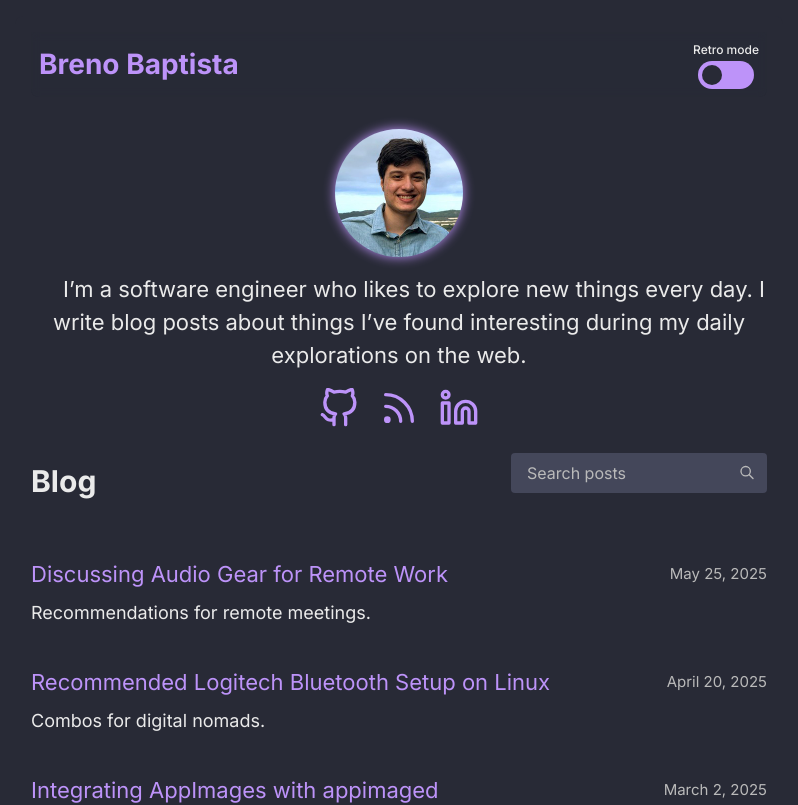
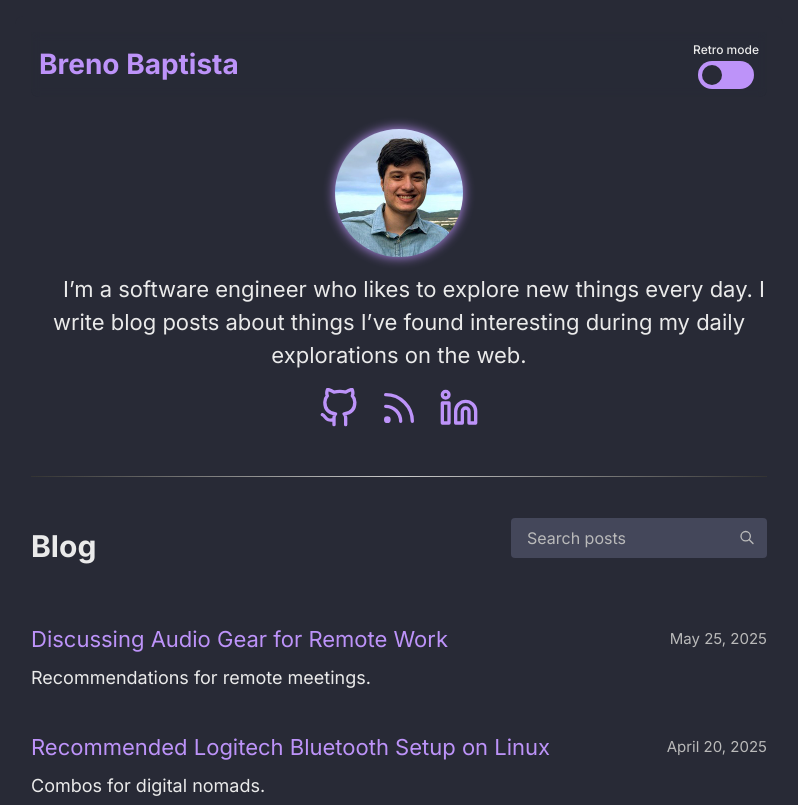
Before and after one commit to brenobaptista/blog, a Next.js app: page / in a window 1280 px wide. Shown: the top 805 px of the page, without its empty margins (241-1039 px from the left). Built offline with nearby package versions, Linux system fonts and the light colour scheme.

Commit message:
Use Separator between HomeHeader and Blog

```diff
--- a/src/pages/index.tsx
+++ b/src/pages/index.tsx
@@ -10,6 +10,7 @@ import Date from '@/components/Date'
 import Layout from '@/components/Layout'
 import RetroHomeSection from '@/components/RetroHomeSection'
 import Search from '@/components/Search'
+import Separator from '@/components/Separator'
 import { Post, getSortedPostsData } from '@/lib/posts'
 import generateRss from '@/lib/rss'
 import generateSitemap from '@/lib/sitemap'
@@ -98,6 +99,7 @@ const Home = ({ allPostsData }: IHome) => {
         </SocialIcons>
       </HomeHeader>
       <RetroHomeSection />
+      <Separator margin='48px 0 16px 0' />
       <Blog>
         <BlogHeader>
           <h2>Blog</h2>
```
